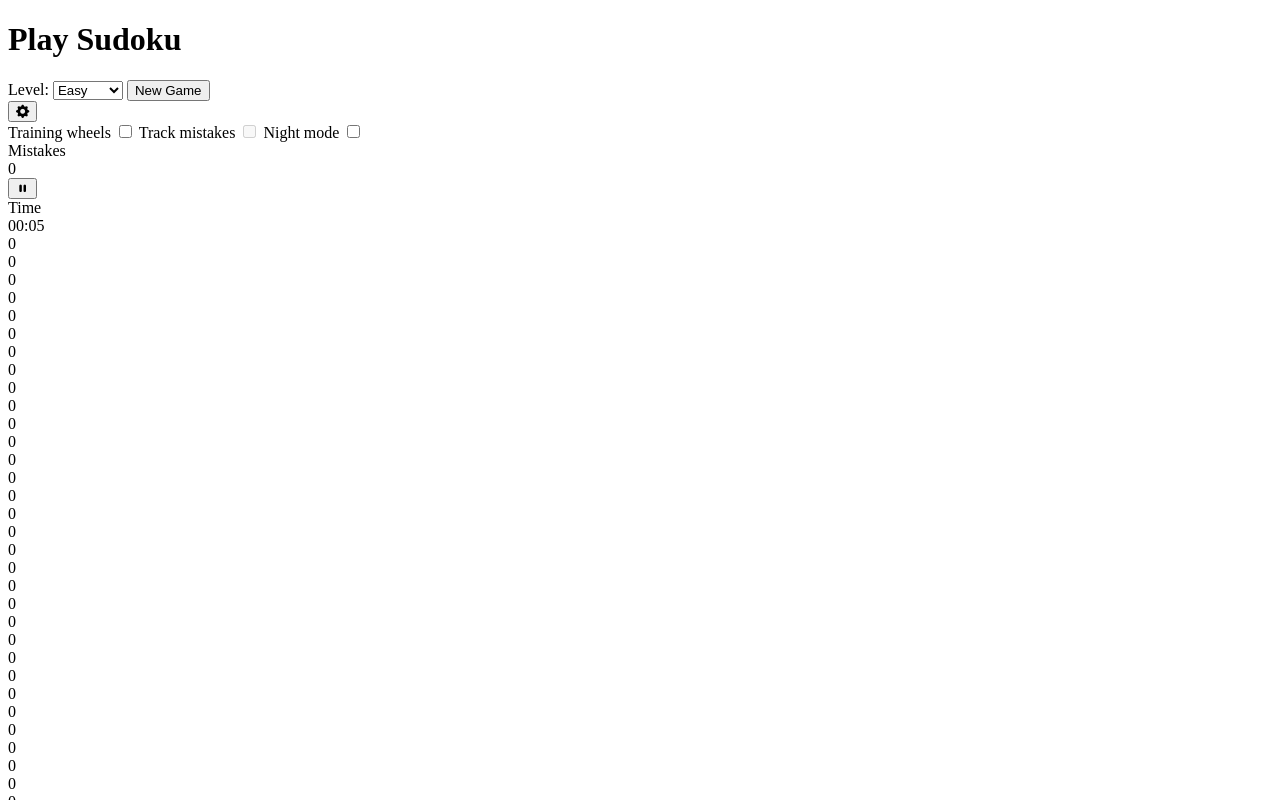
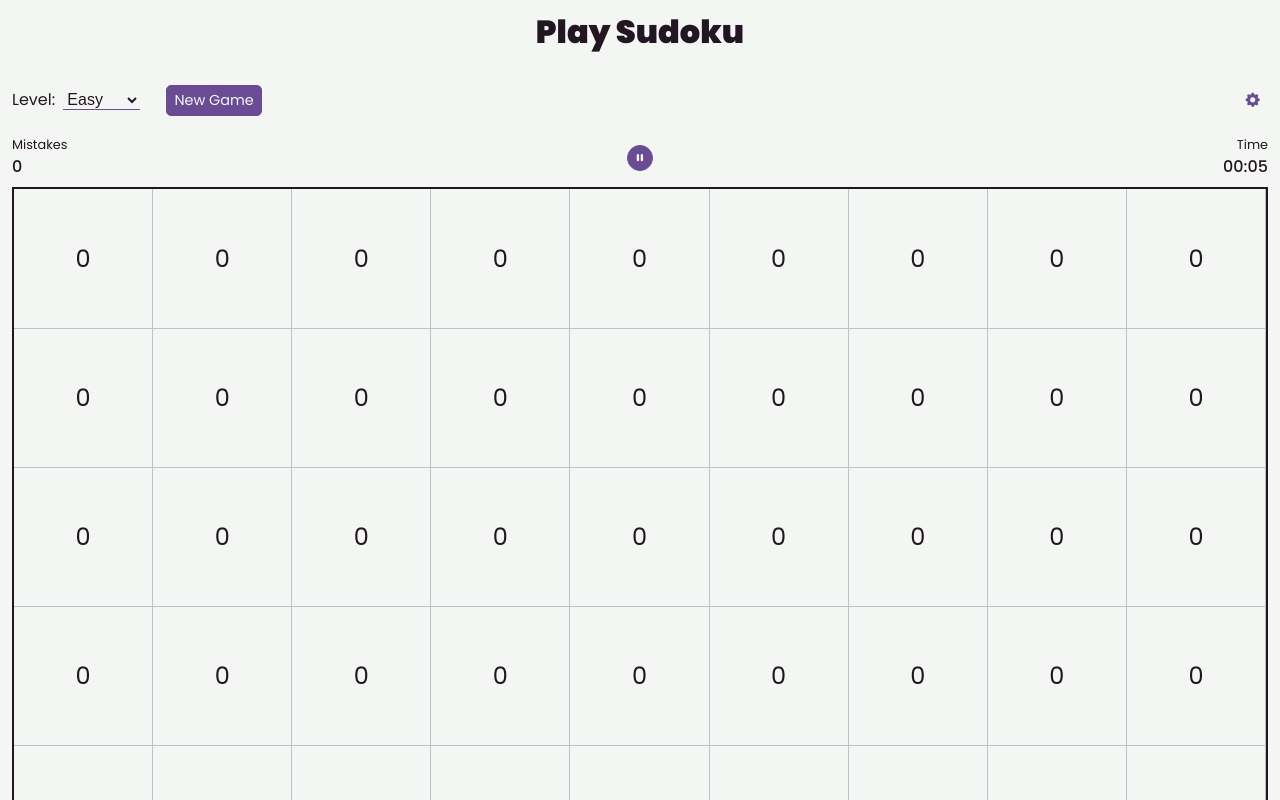
Before and after one commit to charis-adiari/sudoku, a plain HTML site: page index.html in a window 1280 px wide. Shown: the top 800 px of the page. Drawn offline with nearby package versions, Linux system fonts and the light colour scheme; the site is published under a folder, as on GitHub Pages, so addresses that start at the root find nothing.

Commit message:
Updated css imports to use relative paths that GitHub hopefully understands

```diff
--- a/index.css
+++ b/index.css
@@ -1,3 +1,3 @@
-@import url('/styles/styles.css');
-@import url('/styles/sudoku-board.css');
-@import url('/styles/game-controls.css');
+@import url('styles/styles.css');
+@import url('styles/sudoku-board.css');
+@import url('styles/game-controls.css');
```
